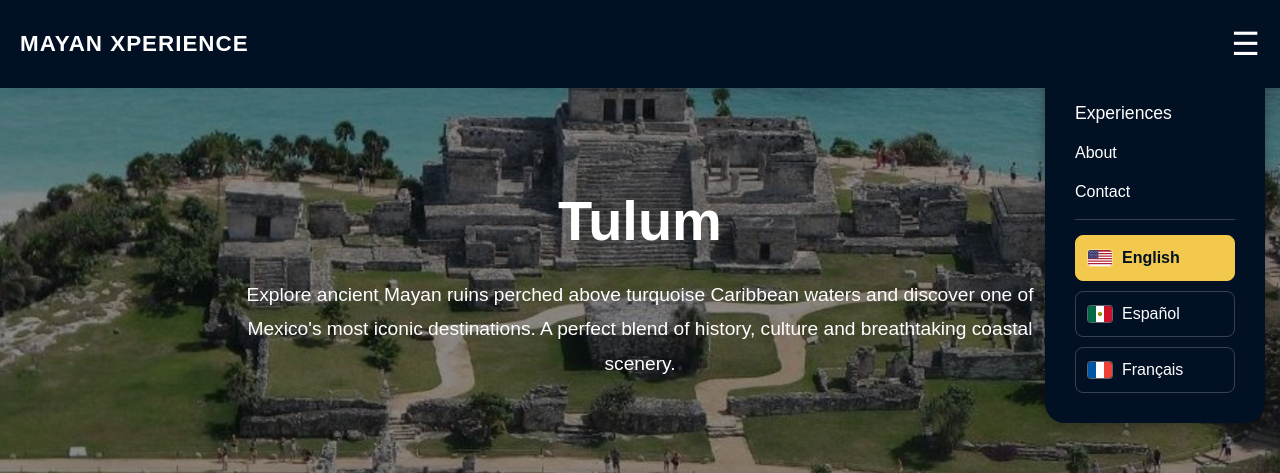
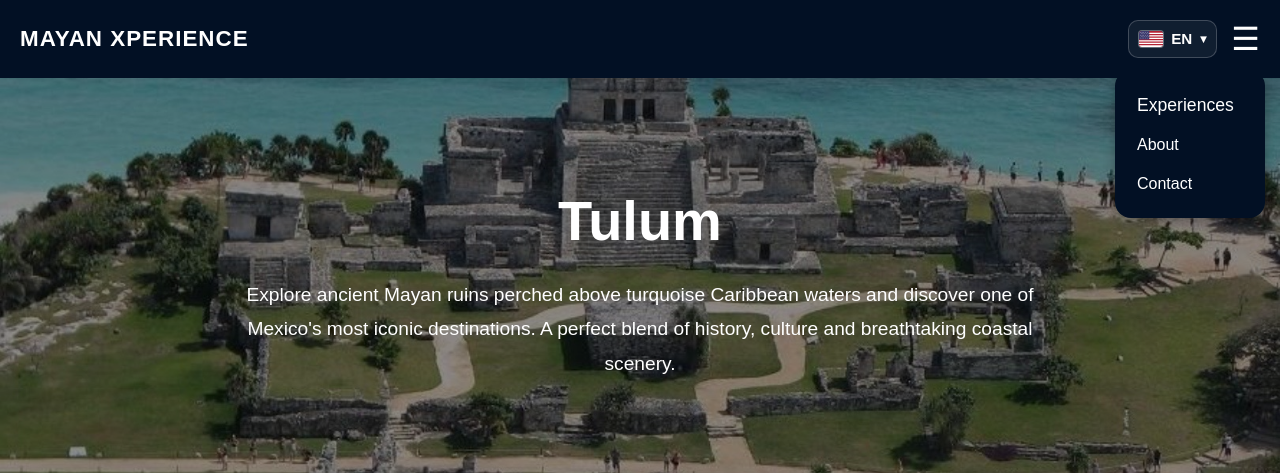
Before and after one commit to Cuba-Mr-D/mayan-xperience-tours, a Next.js app: page /tulum in a window 1280 px wide. Both pictures are taken after a click on the button "Open menu". Shown: the top 473 px of the page. Built offline with nearby package versions, Linux system fonts and the light colour scheme.

Commit message:
Move language selector to navbar with flag dropdown

```diff
--- a/components/Navbar.tsx
+++ b/components/Navbar.tsx
@@ -1,6 +1,7 @@
 "use client";
 
-import { useState } from "react";
+import Image from "next/image";
+import { useEffect, useRef, useState } from "react";
 import { LanguageCode, languages, translations } from "./translations";
 
 type NavbarProps = {
@@ -25,11 +26,50 @@ export default function Navbar({
   },
 }: NavbarProps) {
   const [menuOpen, setMenuOpen] = useState(false);
+  const [languageMenuOpen, setLanguageMenuOpen] = useState(false);
+  const languageSelectorRef = useRef<HTMLDivElement>(null);
   const t = translations[language].nav;
+  const activeLanguage = languages.find(
+    (languageOption) => languageOption.code === language,
+  );
+
+  useEffect(() => {
+    const handlePointerDown = (event: MouseEvent | TouchEvent) => {
+      if (
+        languageSelectorRef.current &&
+        !languageSelectorRef.current.contains(event.target as Node)
+      ) {
+        setLanguageMenuOpen(false);
+      }
+    };
+
+    const handleKeyDown = (event: KeyboardEvent) => {
+      if (event.key === "Escape") {
+        setLanguageMenuOpen(false);
+        setMenuOpen(false);
+      }
+    };
+
+    document.addEventListener("mousedown", handlePointerDown);
+    document.addEventListener("touchstart", handlePointerDown);
+    document.addEventListener("keydown", handleKeyDown);
+
+    return () => {
+      document.removeEventListener("mousedown", handlePointerDown);
+      document.removeEventListener("touchstart", handlePointerDown);
+      document.removeEventListener("keydown", handleKeyDown);
+    };
+  }, []);
+
+  const handleLanguageSelect = (nextLanguage: LanguageCode) => {
+    onLanguageChange(nextLanguage);
+    setLanguageMenuOpen(false);
+  };
 
   return (
     <>
       <nav
+        className="mayan-navbar"
         style={{
           position: "fixed",
           top: 0,
@@ -45,10 +85,12 @@ export default function Navbar({
         }}
       >
         <div
+          className="mayan-navbar-brand"
           style={{
             fontWeight: "bold",
             fontSize: "1.4rem",
             letterSpacing: "1px",
+            whiteSpace: "nowrap",
           }}
         >
           {logoHref ? (
@@ -66,22 +108,214 @@ export default function Navbar({
           )}
         </div>
 
+        <div
+          className="mayan-navbar-actions"
+          style={{
+            display: "flex",
+            alignItems: "center",
+            gap: "14px",
+            flexShrink: 0,
+          }}
+        >
+          {activeLanguage && (
+            <div
+              ref={languageSelectorRef}
+              style={{
+                position: "relative",
+                flexShrink: 0,
+              }}
+            >
+              <button
+                type="button"
+                aria-label={t.languageLabel}
+                aria-expanded={languageMenuOpen}
+                data-testid="language-selector"
+                className="mayan-language-trigger"
+                onClick={() => {
+                  setLanguageMenuOpen((isOpen) => !isOpen);
+                  setMenuOpen(false);
+                }}
+                style={{
+                  height: "38px",
+                  padding: "8px 10px",
+                  borderRadius: "10px",
+                  border: "1px solid #ffffff33",
+                  backgroundColor: "rgba(255,255,255,0.06)",
+                  color: "white",
+                  cursor: "pointer",
+                  display: "flex",
+                  alignItems: "center",
+                  gap: "8px",
+                  fontSize: "0.95rem",
+                  fontWeight: "700",
+                  lineHeight: 1,
+                  whiteSpace: "nowrap",
+                }}
+              >
+                <Image
+                  className="mayan-language-flag"
+                  src={activeLanguage.flagSrc}
+                  alt={activeLanguage.flagAlt}
+                  width={24}
+                  height={16}
+                  style={{
+                    borderRadius: "3px",
+                    boxShadow: "0 0 0 1px rgba(255,255,255,0.35)",
+                    flexShrink: 0,
+                    objectFit: "cover",
+                  }}
+                />
+                <span>{activeLanguage.code.toUpperCase()}</span>
+                <span
+                  aria-hidden="true"
+                  style={{
+                    fontSize: "0.75rem",
+                    transform: languageMenuOpen
+                      ? "rotate(180deg)"
+                      : "rotate(0deg)",
+                    transition: "transform 140ms ease",
+                  }}
+                >
+                  ▾
+                </span>
+              </button>
+
+              <div
+                aria-hidden={!languageMenuOpen}
+                style={{
+                  position: "absolute",
+                  top: "48px",
+                  right: 0,
+                  minWidth: "170px",
+                  backgroundColor: "#021024",
+                  color: "white",
+                  padding: "8px",
+                  borderRadius: "14px",
+                  border: "1px solid #ffffff24",
+                  boxShadow: "0 10px 24px rgba(0,0,0,0.32)",
+                  display: "flex",
+                  flexDirection: "column",
+                  gap: "6px",
+                  zIndex: 1001,
+                  opacity: languageMenuOpen ? 1 : 0,
+                  transform: languageMenuOpen
+                    ? "translateY(0)"
+                    : "translateY(-6px)",
+                  pointerEvents: languageMenuOpen ? "auto" : "none",
+                  transition:
+                    "opacity 140ms ease, transform 140ms ease",
+                }}
+              >
+                {languages.map((languageOption) => {
+                  const isSelected = language === languageOption.code;
+
+                  return (
+                    <button
+                      key={languageOption.code}
+                      type="button"
+                      aria-pressed={isSelected}
+                      data-testid={`language-${languageOption.code}`}
+                      onClick={() => handleLanguageSelect(languageOption.code)}
+                      style={{
+                        width: "100%",
+                        padding: "10px 12px",
+                        borderRadius: "9px",
+                        border: isSelected
+                          ? "1px solid #f2c94c"
+                          : "1px solid transparent",
+                        backgroundColor: isSelected
+                          ? "#f2c94c"
+                          : "transparent",
+                        color: isSelected ? "#021024" : "white",
+                        cursor: "pointer",
+                        display: "flex",
+                        alignItems: "center",
+                        gap: "10px",
+                        fontSize: "0.98rem",
+                        fontWeight: isSelected ? "700" : "500",
+                        textAlign: "left",
+                      }}
+                    >
+                      <Image
+                        className="mayan-language-flag"
+                        src={languageOption.flagSrc}
+                        alt={languageOption.flagAlt}
+                        width={24}
+                        height={16}
+                        style={{
+                          borderRadius: "3px",
+                          boxShadow: "0 0 0 1px rgba(255,255,255,0.35)",
+                          flexShrink: 0,
+                          objectFit: "cover",
+                        }}
+                      />
+                      <span>{languageOption.label}</span>
+                    </button>
+                  );
+                })}
+              </div>
+            </div>
+          )}
+
           <button
             type="button"
             aria-label={menuOpen ? "Close menu" : "Open menu"}
             data-testid="mobile-menu-button"
-          onClick={() => setMenuOpen(!menuOpen)}
+            onClick={() => {
+              setMenuOpen((isOpen) => !isOpen);
+              setLanguageMenuOpen(false);
+            }}
             style={{
               background: "none",
               border: "none",
               color: "white",
               fontSize: "2rem",
               cursor: "pointer",
+              padding: 0,
+              lineHeight: 1,
             }}
           >
             ☰
           </button>
+        </div>
       </nav>
+
+      <style>
+        {`
+          @media (max-width: 480px) {
+            .mayan-navbar {
+              padding: 18px 12px !important;
+            }
+
+            .mayan-navbar-brand {
+              font-size: 1.14rem !important;
+            }
+
+            .mayan-navbar-actions {
+              gap: 8px !important;
+            }
+          }
+
+          @media (max-width: 360px) {
+            .mayan-navbar-brand {
+              font-size: 0.96rem !important;
+              letter-spacing: 0.5px !important;
+            }
+
+            .mayan-language-trigger {
+              height: 34px !important;
+              padding: 6px !important;
+              gap: 4px !important;
+              font-size: 0.78rem !important;
+            }
+
+            .mayan-language-flag {
+              width: 20px !important;
+              height: 14px !important;
+            }
+          }
+        `}
+      </style>
 
       {menuOpen && (
         <div
@@ -91,13 +325,13 @@ export default function Navbar({
             right: "15px",
             backgroundColor: "#021024",
             color: "white",
-            padding: "30px",
-            borderRadius: "20px",
+            padding: "22px",
+            borderRadius: "16px",
             display: "flex",
             flexDirection: "column",
             gap: "15px",
             zIndex: 999,
-            minWidth: "220px",
+            minWidth: "150px",
             boxShadow: "0 4px 12px rgba(0,0,0,0.3)",
           }}
         >
@@ -135,67 +369,6 @@ export default function Navbar({
           >
             {t.contact}
           </a>
-
-          <hr
-            style={{
-              width: "100%",
-              borderColor: "#ffffff33",
-            }}
-          />
-
-          <div
-            aria-label={t.languageLabel}
-            style={{
-              display: "flex",
-              flexDirection: "column",
-              gap: "10px",
-            }}
-          >
-            {languages.map((languageOption) => {
-              const isSelected = language === languageOption.code;
-
-              return (
-                <button
-                  key={languageOption.code}
-                  type="button"
-                  aria-pressed={isSelected}
-                  data-testid={`language-${languageOption.code}`}
-                  onClick={() => onLanguageChange(languageOption.code)}
-                  style={{
-                    width: "100%",
-                    padding: "10px 12px",
-                    borderRadius: "8px",
-                    border: isSelected
-                      ? "1px solid #f2c94c"
-                      : "1px solid #ffffff33",
-                    backgroundColor: isSelected ? "#f2c94c" : "transparent",
-                    color: isSelected ? "#021024" : "white",
-                    cursor: "pointer",
-                    display: "flex",
-                    alignItems: "center",
-                    gap: "10px",
-                    fontSize: "1rem",
-                    fontWeight: isSelected ? "700" : "500",
-                    textAlign: "left",
-                  }}
-                >
-                  <img
-                    src={languageOption.flagSrc}
-                    alt={languageOption.flagAlt}
-                    width={24}
-                    height={16}
-                    style={{
-                      borderRadius: "3px",
-                      boxShadow: "0 0 0 1px rgba(255,255,255,0.35)",
-                      flexShrink: 0,
-                      objectFit: "cover",
-                    }}
-                  />
-                  <span>{languageOption.label}</span>
-                </button>
-              );
-            })}
-          </div>
         </div>
       )}
     </>
```
Lines whose indentation alone changed are shown as unchanged.
